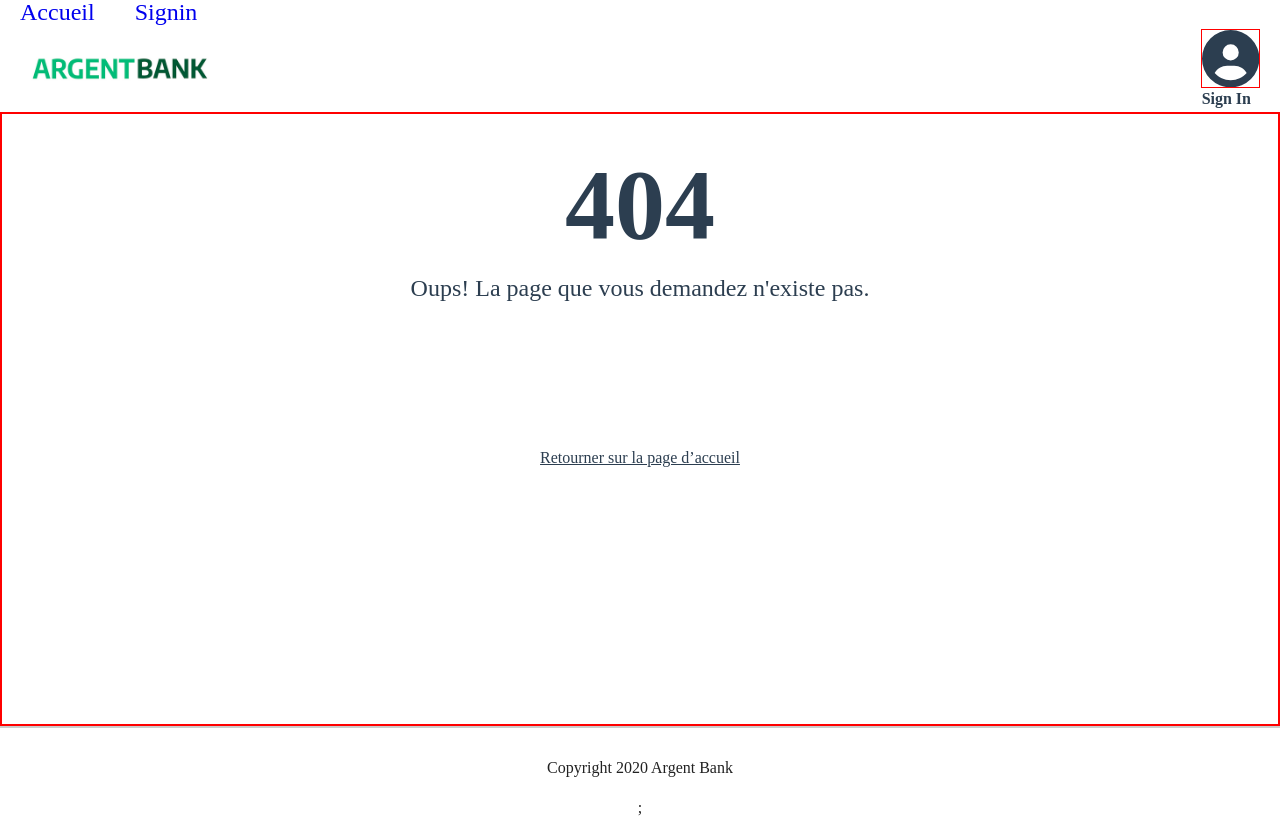
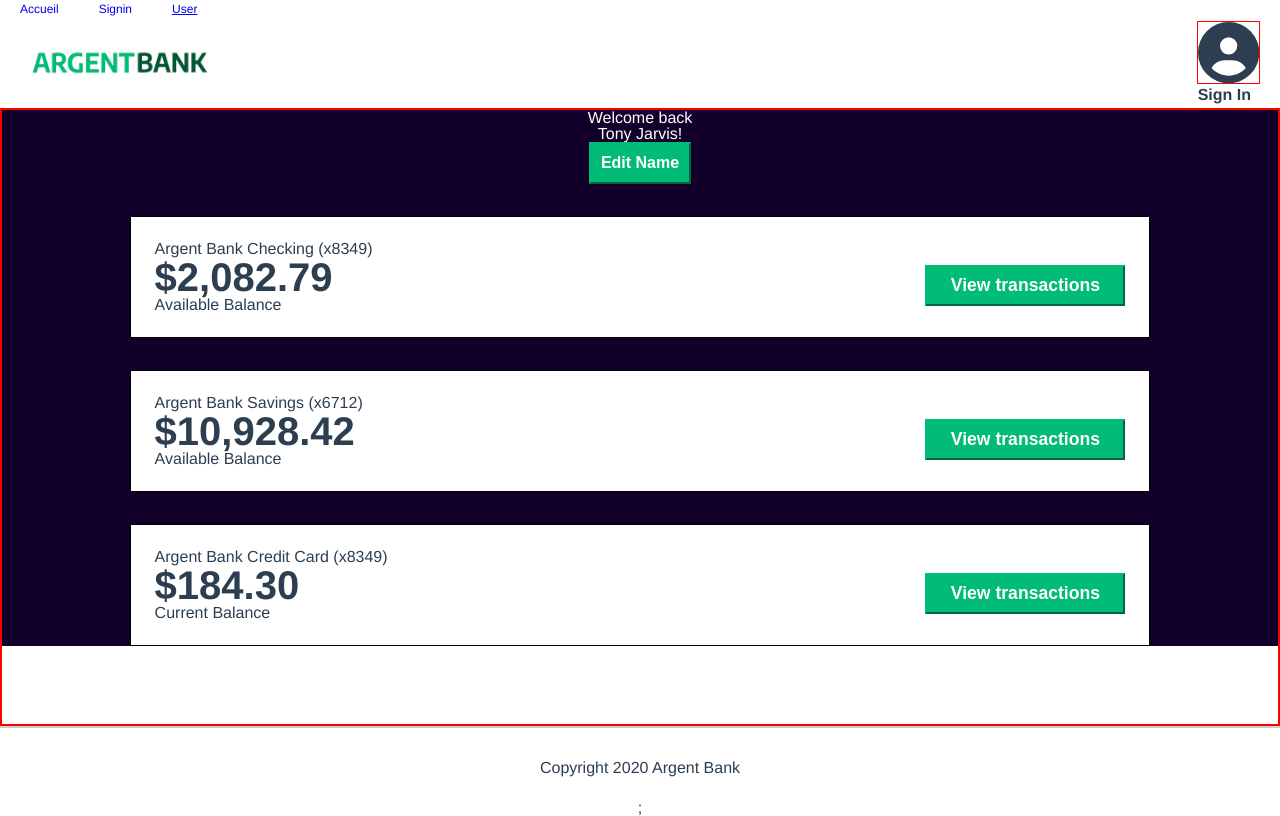
Before and after one commit to edytaskibinska/p13bank, a React (Create React App) app: page /user in a window 1280 px wide. Before the commit this address had no page. Built offline with nearby package versions, Linux system fonts and the light colour scheme.

Commit message:
application pages (in static) and css in styled components

```diff
--- a/src/GlobalStyles/NormalizeStyle.ts
+++ b/src/GlobalStyles/NormalizeStyle.ts
@@ -251,5 +251,44 @@ fieldset {
 textarea {
     resize: vertical;
 }
+
+html {
+    font-family: Avenir, Helvetica, Arial, sans-serif;
+    -webkit-font-smoothing: antialiased;
+    -moz-osx-font-smoothing: grayscale;
+    text-align: center;
+    color: #2c3e50;
+  }
+  //specific project styles:
+  body {
+    margin: 0;
+    display: flex;
+    flex-direction: column;
+    min-height: 100vh;
+  }
+
+  .main {
+    flex: 1;
+  }
+
+  .bg-dark {
+    background-color: #12002b;
+  }
+
+  .sr-only {
+    border: 0 !important;
+    clip: rect(1px, 1px, 1px, 1px) !important; /* 1 */
+    -webkit-clip-path: inset(50%) !important;
+    clip-path: inset(50%) !important; /* 2 */
+    height: 1px !important;
+    margin: -1px !important;
+    overflow: hidden !important;
+    padding: 0 !important;
+    position: absolute !important;
+    width: 1px !important;
+    white-space: nowrap !important; /* 3 */
+  }
+
+
 `
 export default NormalizeStyle
--- a/src/Layout/Menu.tsx
+++ b/src/Layout/Menu.tsx
@@ -6,7 +6,7 @@ const MenuStyled = styled.ul`
   display: flex;
   .navLink {
     padding: 20px;
-    font-size: 24px;
+    font-size: 12px;
     text-decoration: none;
     &.active {
       text-decoration: underline;
--- /dev/null
+++ b/src/Pages/IndexPage.tsx
@@ -0,0 +1,139 @@
+import { FC } from "react";
+import styled from "styled-components";
+
+const IndexPageStyled = styled.div`
+  .hero {
+    background-image: url("../img/bank-tree.jpeg");
+    background-color: red;
+    background-position: 0 -50px;
+    background-size: cover;
+    background-repeat: no-repeat;
+    height: 300px;
+    position: relative;
+  }
+  .hero-content {
+    position: relative;
+    top: 2rem;
+    width: 200px;
+    background: white;
+    padding: 2rem;
+    text-align: left;
+    margin: 0 auto;
+  }
+  .hero-content .subtitle {
+    font-weight: bold;
+    font-size: 1rem;
+    margin: 0;
+  }
+  .hero-content .text {
+    margin-bottom: 0;
+    font-size: 0.9rem;
+  }
+  @media (min-width: 920px) {
+    .hero {
+      height: 400px;
+      background-position: 0% 33%;
+    }
+    .hero-content {
+      position: absolute;
+      top: 50px;
+      right: 50px;
+      width: 300px;
+      margin: 2rem;
+    }
+    .hero-content .subtitle {
+      font-size: 1.5rem;
+    }
+    .hero-content .text {
+      font-size: 1.2rem;
+    }
+  }
+  .features {
+    display: flex;
+    flex-direction: column;
+  }
+
+  @media (min-width: 920px) {
+    .features {
+      flex-direction: row;
+    }
+  }
+
+  .feature-icon {
+    width: 100px;
+    border: 10px solid #00bc77;
+    border-radius: 50%;
+    padding: 1rem;
+  }
+
+  .feature-item {
+    flex: 1;
+    padding: 2.5rem;
+  }
+
+  .feature-item-title {
+    color: #222;
+    font-size: 1.25rem;
+    font-weight: bold;
+    margin-bottom: 0.5rem;
+  }
+`;
+interface IIndexPage {}
+//@ts-ignore
+const IndexPage: FC<IIndexPage> = () => {
+  return (
+    <IndexPageStyled className="indexPage">
+      <div className="hero">
+        <section className="hero-content">
+          <h2 className="sr-only">Promoted Content</h2>
+          <p className="subtitle">No fees.</p>
+          <p className="subtitle">No minimum deposit.</p>
+          <p className="subtitle">High interest rates.</p>
+          <p className="text">Open a savings account with Argent Bank today!</p>
+        </section>
+      </div>
+      <section className="features">
+        <h2 className="sr-only">Features</h2>
+        <div className="feature-item">
+          <img
+            src="./img/icon-chat.png"
+            alt="Chat Icon"
+            className="feature-icon"
+          />
+          <h3 className="feature-item-title">You are our #1 priority</h3>
+          <p>
+            Need to talk to a representative? You can get in touch through our
+            24/7 chat or through a phone call in less than 5 minutes.
+          </p>
+        </div>
+        <div className="feature-item">
+          <img
+            src="./img/icon-money.png"
+            alt="Chat Icon"
+            className="feature-icon"
+          />
+          <h3 className="feature-item-title">
+            More savings means higher rates
+          </h3>
+          <p>
+            The more you save with us, the higher your interest rate will be!
+          </p>
+        </div>
+        <div className="feature-item">
+          <img
+            src="./img/icon-security.png"
+            alt="Chat Icon"
+            className="feature-icon"
+          />
+          <h3 className="feature-item-title">Security you can trust</h3>
+          <p>
+            We use top of the line encryption to make sure your data and money
+            is always safe.
+          </p>
+        </div>
+      </section>
+    </IndexPageStyled>
+  );
+};
+
+export default IndexPage;
--- /dev/null
+++ b/src/Pages/SignInPage.tsx
@@ -0,0 +1,91 @@
+import { FC } from "react";
+import styled from "styled-components";
+
+const SignInPageStyled = styled.div`
+  min-height: calc(100vh - 180px);
+  //margin-top: -50px;
+  padding-top: 60px;
+  .sign-in-button {
+    display: block;
+    width: 100%;
+    padding: 8px;
+    font-size: 1.1rem;
+    font-weight: bold;
+    margin-top: 1rem;
+    border-color: #00bc77;
+    background-color: #00bc77;
+    color: #fff;
+  }
+
+  .sign-in-content {
+    box-sizing: border-box;
+    background-color: white;
+    width: 300px;
+    margin: 0 auto;
+    margin-top: 3rem;
+    padding: 2rem;
+  }
+
+  .sign-in-icon {
+    font-size: 5rem;
+  }
+
+  .input-remember {
+    display: flex;
+  }
+
+  .input-remember label {
+    margin-left: 0.25rem;
+  }
+
+  .input-wrapper {
+    display: flex;
+    flex-direction: column;
+    text-align: left;
+    margin-bottom: 1rem;
+  }
+
+  .input-wrapper label {
+    font-weight: bold;
+  }
+
+  .input-wrapper input {
+    padding: 5px;
+    font-size: 1.2rem;
+  }
+`;
+interface ISignInPage {}
+//@ts-ignore
+const SignInPage: FC<ISignInPage> = () => {
+  return (
+    <SignInPageStyled className="SignInPage bg-dark">
+      <section className="sign-in-content">
+        <i className="fa fa-user-circle sign-in-icon"></i>
+        <h1>Sign In</h1>
+        <form>
+          <div className="input-wrapper">
+            <label htmlFor="username">Username</label>
+            <input type="text" id="username" />
+          </div>
+          <div className="input-wrapper">
+            <label htmlFor="password">Password</label>
+            <input type="password" id="password" />
+          </div>
+          <div className="input-remember">
+            <input type="checkbox" id="remember-me" />
+            <label htmlFor="remember-me">Remember me</label>
+          </div>
+          {/* <!-- PLACEHOLDER DUE TO STATIC SITE --> */}
+          <a href="./user" className="sign-in-button">
+            Sign In
+          </a>
+          {/* <!-- SHOULD BE THE BUTTON BELOW -->
+          <!-- <button className="sign-in-button">Sign In</button> -->
+          <!--  --> */}
+        </form>
+      </section>
+    </SignInPageStyled>
+  );
+};
+
+export default SignInPage;
--- /dev/null
+++ b/src/Pages/UserPage.tsx
@@ -0,0 +1,129 @@
+import { FC } from "react";
+import styled from "styled-components";
+
+const UserPageStyled = styled.div`
+  .account {
+    display: flex;
+    justify-content: space-between;
+    align-items: center;
+    border: 1px solid black;
+    background-color: #fff;
+    width: 80%;
+    margin: 0 auto;
+    flex-direction: column;
+    padding: 1.5rem;
+    box-sizing: border-box;
+    text-align: left;
+    margin-bottom: 2rem;
+  }
+
+  .account-amount {
+    margin: 0;
+    font-size: 2.5rem;
+    font-weight: bold;
+  }
+
+  .account-amount-description {
+    margin: 0;
+  }
+
+  .account-title {
+    margin: 0;
+    padding: 0;
+    font-size: 1rem;
+    font-weight: normal;
+  }
+
+  .account-content-wrapper {
+    width: 100%;
+    flex: 1;
+  }
+
+  .edit-button {
+    border-color: #00bc77;
+    background-color: #00bc77;
+    color: #fff;
+    font-weight: bold;
+    padding: 10px;
+  }
+
+  .header {
+    color: #fff;
+    margin-bottom: 2rem;
+  }
+
+  .transaction-button {
+    display: block;
+    width: 100%;
+    padding: 8px;
+    font-size: 1.1rem;
+    font-weight: bold;
+    margin-top: 1rem;
+    border-color: #00bc77;
+    background-color: #00bc77;
+    color: #fff;
+  }
+
+  @media (min-width: 720px) {
+    .account {
+      flex-direction: row;
+    }
+
+    .account-content-wrapper.cta {
+      flex: 0;
+    }
+
+    .transaction-button {
+      width: 200px;
+    }
+  }
+`;
+interface IUserPage {}
+//@ts-ignore
+const UserPage: FC<IUserPage> = () => {
+  return (
+    <UserPageStyled className="userPage bg-dark">
+      <div className="header">
+        <h1>
+          Welcome back
+          <br />
+          Tony Jarvis!
+        </h1>
+        <button className="edit-button">Edit Name</button>
+      </div>
+      <h2 className="sr-only">Accounts</h2>
+      <section className="account">
+        <div className="account-content-wrapper">
+          <h3 className="account-title">Argent Bank Checking (x8349)</h3>
+          <p className="account-amount">$2,082.79</p>
+          <p className="account-amount-description">Available Balance</p>
+        </div>
+        <div className="account-content-wrapper cta">
+          <button className="transaction-button">View transactions</button>
+        </div>
+      </section>
+      <section className="account">
+        <div className="account-content-wrapper">
+          <h3 className="account-title">Argent Bank Savings (x6712)</h3>
+          <p className="account-amount">$10,928.42</p>
+          <p className="account-amount-description">Available Balance</p>
+        </div>
+        <div className="account-content-wrapper cta">
+          <button className="transaction-button">View transactions</button>
+        </div>
+      </section>
+      <section className="account">
+        <div className="account-content-wrapper">
+          <h3 className="account-title">Argent Bank Credit Card (x8349)</h3>
+          <p className="account-amount">$184.30</p>
+          <p className="account-amount-description">Current Balance</p>
+        </div>
+        <div className="account-content-wrapper cta">
+          <button className="transaction-button">View transactions</button>
+        </div>
+      </section>
+    </UserPageStyled>
+  );
+};
+
+export default UserPage;
--- a/src/Routes/BrowserRouter.tsx
+++ b/src/Routes/BrowserRouter.tsx
@@ -1,6 +1,9 @@
 import Layout from "../Layout/Layout";
 
 import PageNotFound from "../Pages/PageNotFound";
+import IndexPage from "../Pages/IndexPage";
+import SignInPage from "../Pages/SignInPage";
+import UserPage from "../Pages/UserPage";
 import {
   createBrowserRouter,
   createRoutesFromElements,
@@ -17,8 +20,9 @@ export const router = createBrowserRouter(
   createRoutesFromElements(
     <Route path="/" element={<Root />}>
       {/* <Route path="accueil" element={<Page404 />} /> */}
-      <Route path="" element={<p>acccueil</p>} />
-      <Route path="sign-in" element={<p>SignIn</p>} />
+      <Route path="" element={<IndexPage />} />
+      <Route path="sign-in" element={<SignInPage />} />
+      <Route path="user" element={<UserPage />} />
       <Route path="*" element={<PageNotFound />} />
     </Route>
   )
--- a/src/Routes/routerArray.jsx
+++ b/src/Routes/routerArray.jsx
@@ -5,5 +5,9 @@ export const routerArray = [
   },{
     url: "sign-in",
     linkName: "Signin",
+  },
+  {
+    url: "user",
+    linkName: "User",
   }
 ];
```
